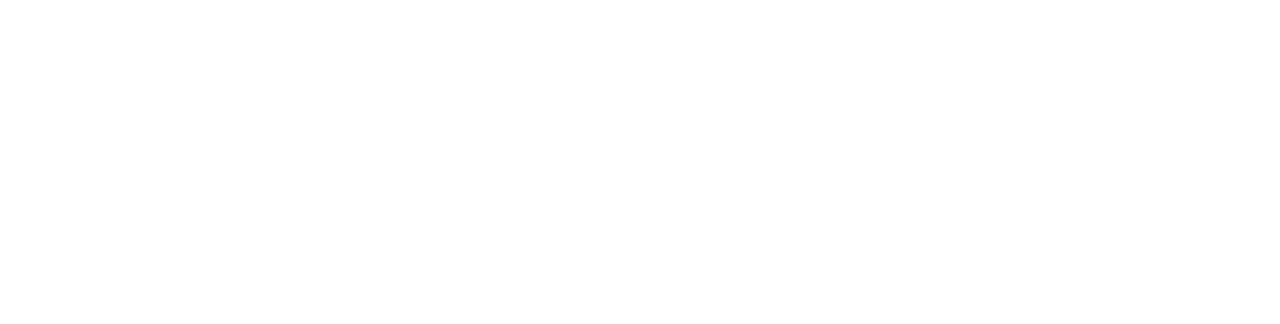
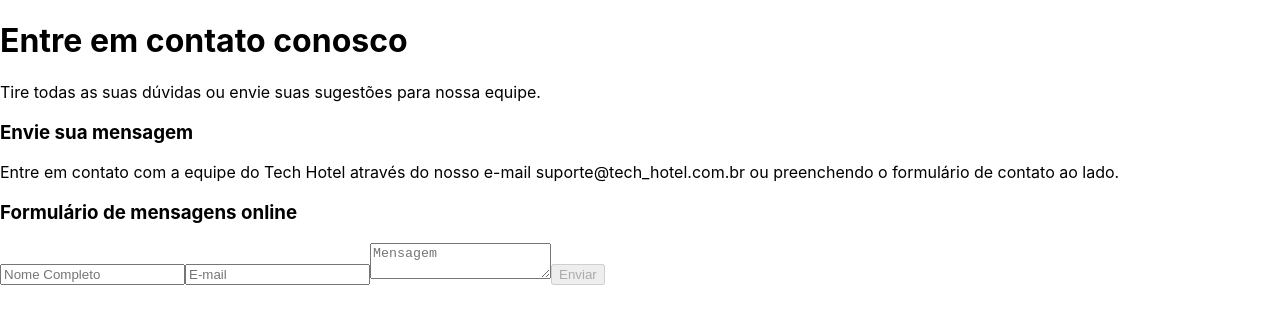
Before and after one commit to marianasaraiva/tech-hotel, a React (Create React App) app in the folder front-end/: page /contact in a window 1280 px wide. Before the commit this address had no page. Shown: the top 324 px of the page. Built offline with nearby package versions, Linux system fonts and the light colour scheme.

Commit message:
feat: created contacts page

```diff
--- /dev/null
+++ b/front-end/src/pages/Contact/index.js
@@ -0,0 +1,93 @@
+import React, { useEffect, useState } from 'react';
+
+function Contact() {
+  const [fullName, setFullName] = useState('');
+  const [email, setEmail] = useState('');
+  const [message, setMessage] = useState('');
+  const [disabled, setDisabled] = useState(true);
+  const [sendMessage, setSendMessage] = useState(true);
+
+  useEffect(() => {
+    const validateData = () => {
+      (email && message)
+        ? setDisabled(false)
+        : setDisabled(true)
+    };
+
+    validateData();
+  }, [email, message]);
+
+  const sendForm = () => {
+    setFullName('');
+    setEmail('');
+    setMessage('');
+
+    setSendMessage(false);
+    // navigate('/login');
+  }
+
+  return (
+    <div>
+      <div>
+        {
+          sendMessage
+          ?
+            <div>
+              <h1>Entre em contato conosco</h1>
+              <p>Tire todas as suas dúvidas ou envie suas sugestões para nossa equipe.</p>
+            </div>
+          :
+          <div>
+            <h3>Agradecemos o contato! Em breve entraremos em contato com você</h3>
+          </div>
+        }
+      </div>
+
+      <div>
+        <div>
+          <h3>Envie sua mensagem</h3>
+          <p>Entre em contato com a equipe do Tech Hotel através do nosso e-mail suporte@tech_hotel.com.br ou preenchendo o formulário de contato ao lado.</p>
+        </div>
+
+        <div>
+          <h3>Formulário de mensagens online</h3>
+          <form>
+          <input
+              id="fullName"
+              type="text"
+              placeholder="Nome Completo"
+              value={ fullName }
+              onChange={ ({ target }) => setFullName(target.value) }
+            />
+
+            <input
+              id="email"
+              type="text"
+              placeholder="E-mail"
+              value={ email }
+              onChange={ ({ target }) => setEmail(target.value) }
+            />
+
+            <textarea
+              id="message"
+              type="text"
+              placeholder="Mensagem"
+              value={ message }
+              onChange={ ({ target }) => setMessage(target.value) }
+            />
+
+            <button
+              type="button"
+              onClick={ sendForm }
+              disabled={ disabled }
+            >
+              Enviar
+            </button>
+          </form>
+        </div>
+      </div>
+    </div>
+  )
+}
+
+export default Contact;
--- a/front-end/src/routes/index.js
+++ b/front-end/src/routes/index.js
@@ -1,5 +1,6 @@
 import React from 'react';
 import { Routes, Route } from 'react-router-dom';
+import Contact from '../pages/Contact';
 import Login from '../pages/Login';
 import Register from '../pages/Register';
 import Reservation from '../pages/Reservation';
@@ -10,6 +11,7 @@
       <Route path="/login" element={ <Login/> } />
       <Route path="/register" element={ <Register/> } />
       <Route path="/reservation" element={ <Reservation/> } />
+      <Route path="/contact" element={ <Contact/> } />
     </Routes>
   );
 }
```
Also changed, not shown: front-end/src/pages/Contact/styles.js (added).
